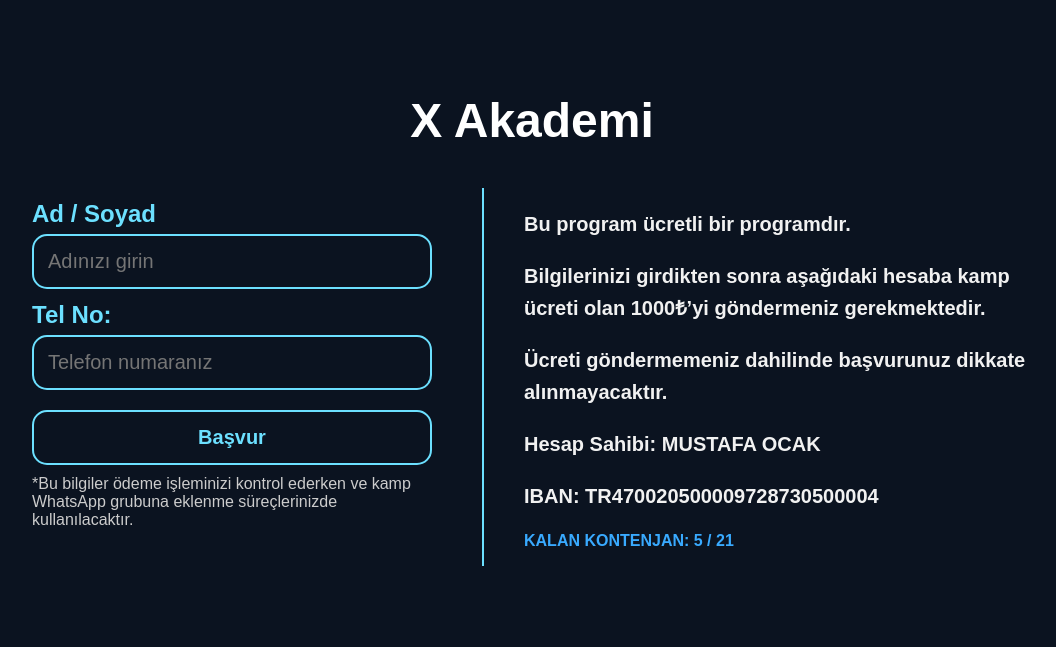
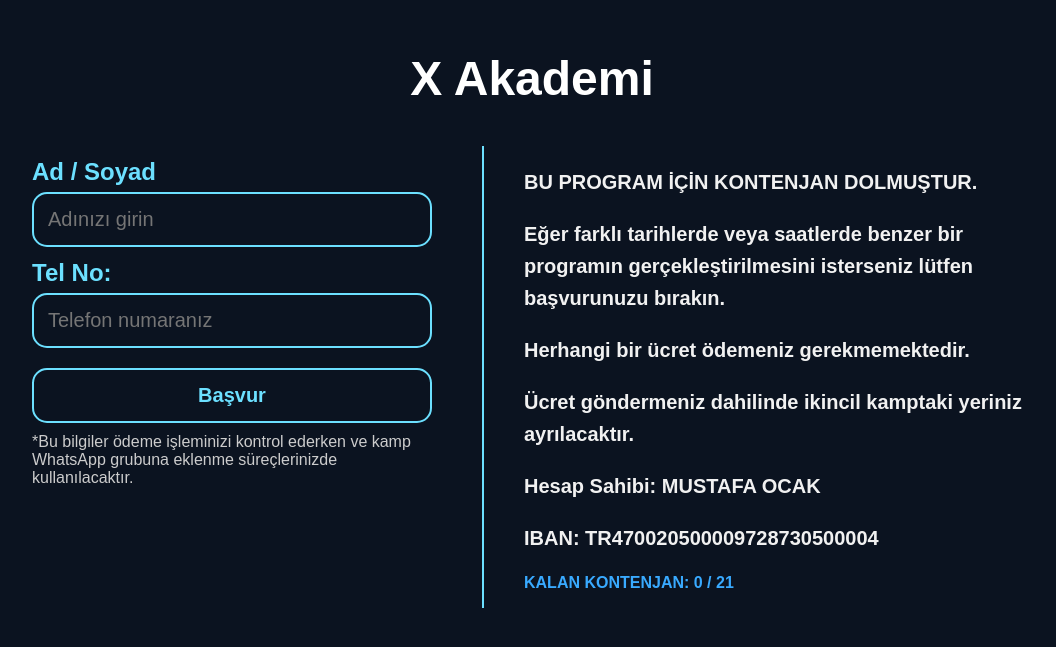
Before and after one commit to mustafaocakxyz/feynmankamp, a React (Vite) app: page /feynmankamp/contact in a window 1280 px wide. Shown: the part 127-774 px from the top of the page, without its empty margins (108-1164 px from the left). Built offline with nearby package versions, Linux system fonts and the light colour scheme; a web font is replaced by a local one.

Commit message:
Update site content

```diff
--- a/src/pages/contact.jsx
+++ b/src/pages/contact.jsx
@@ -231,13 +231,16 @@ const Contact = () => {
         </FormSection>
 
         <InfoSection>
-          <InfoText>Bu program ücretli bir programdır.</InfoText>
+          <InfoText>BU PROGRAM İÇİN KONTENJAN DOLMUŞTUR.</InfoText>
           <InfoText>
-            Bilgilerinizi girdikten sonra aşağıdaki hesaba kamp ücreti olan
-            1000₺’yi göndermeniz gerekmektedir.
+            Eğer farklı tarihlerde veya saatlerde benzer bir programın
+            gerçekleştirilmesini isterseniz lütfen başvurunuzu bırakın.
           </InfoText>
           <InfoText>
-            Ücreti göndermemeniz dahilinde başvurunuz dikkate alınmayacaktır.
+            Herhangi bir ücret ödemeniz gerekmemektedir.
+          </InfoText>
+          <InfoText>
+            Ücret göndermeniz dahilinde ikincil kamptaki yeriniz ayrılacaktır.
           </InfoText>
           <AccountDetails>
             <InfoText>
@@ -247,7 +250,7 @@ const Contact = () => {
               <strong>IBAN:</strong> TR470020500009728730500004
             </InfoText>
           </AccountDetails>
-          <RemainingSlot>KALAN KONTENJAN: 5 / 21</RemainingSlot>
+          <RemainingSlot>KALAN KONTENJAN: 0 / 21</RemainingSlot>
         </InfoSection>
       </ContentContainer>
 
```
